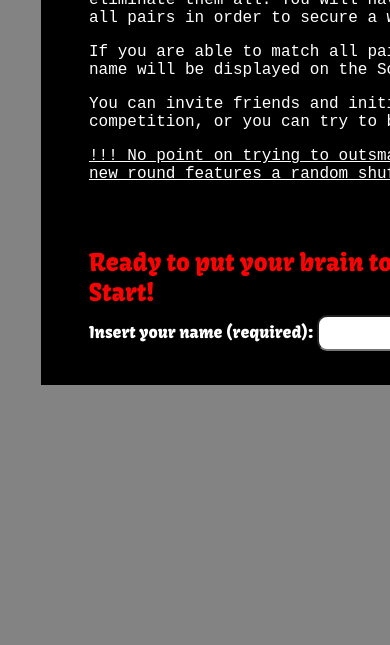
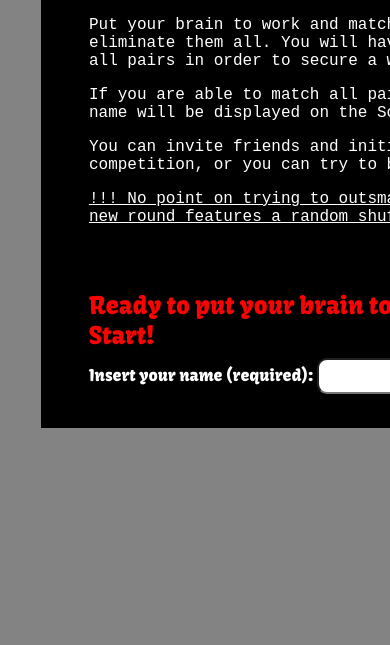
Before and after one commit to LihMartins/Memory-Game, a website: page index.html in a window 390 px wide. Shown: the part 199-844 px from the top of the page. Drawn offline with nearby package versions, Linux system fonts and the light colour scheme.

Commit message:
fixing screen size/test

```diff
--- a/css/style.css
+++ b/css/style.css
@@ -218,16 +218,3 @@ input {
         top: 20%
     }
 }
-
-/* Used for mobile display mode */
-@media all and (max-width: 600px) {
-    /* Used for the main site layout in mobile mode */
-    .site-container {
-        padding-top: 3rem;
-    }
-
-    /* Used for the start screen layout in mobile mode */
-    .start-container {
-        top: 10%
-    }
-}
```
